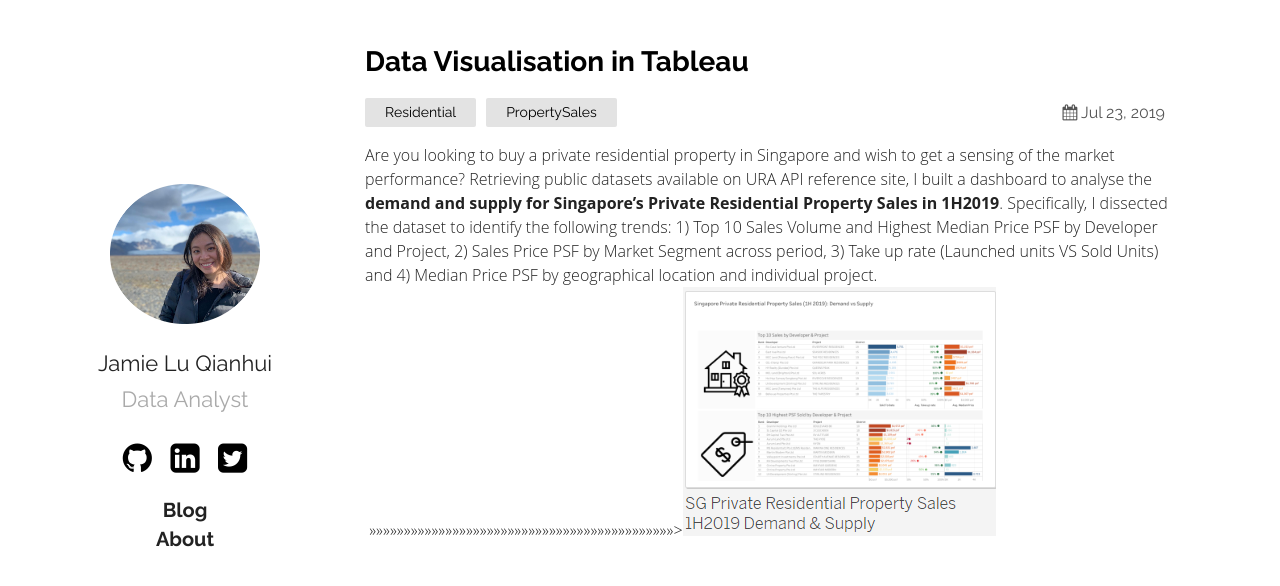
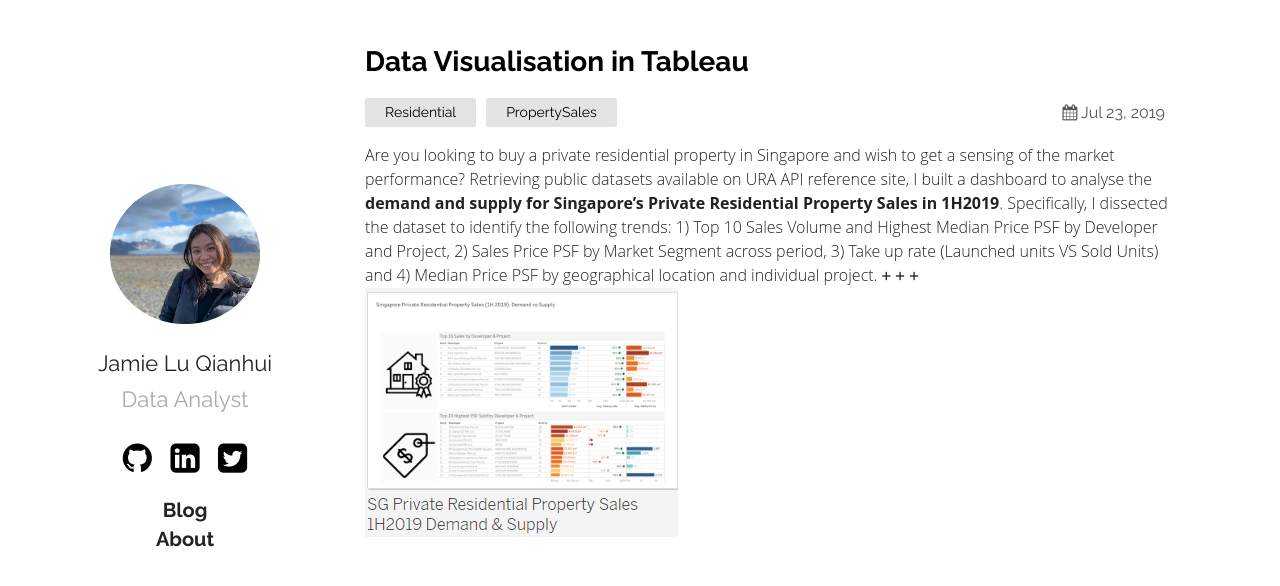
Before and after one commit to jamieqianhui/jamieqianhui.github.io, a Jekyll site: the page built from _posts/2019-07-23-Data-Visualisation-Resi-Property-Sales.markdown, in a window 1280 px wide and 900 px high, cut to the strip 0-594 px from the top of the window. Shown: the top 586 px of the strip. Built offline with Jekyll 4.4.1, drawn with Linux system fonts in a browser that asks for light colours.

Commit message:
updated post

```diff
--- a/_posts/2019-07-23-Data-Visualisation-Resi-Property-Sales.markdown
+++ b/_posts/2019-07-23-Data-Visualisation-Resi-Property-Sales.markdown
@@ -4,7 +4,7 @@
 date:   2019-07-23 09:47:36 +0800
 categories: Residential PropertySales
 ---
-Are you looking to buy a private residential property in Singapore and wish to get a sensing of the market performance? Retrieving public datasets available on URA API reference site, I built a dashboard to analyse the **demand and supply for Singapore's Private Residential Property Sales in 1H2019**. Specifically, I dissected the dataset to identify the following trends: 1) Top 10 Sales Volume and Highest Median Price PSF by Developer and Project, 2) Sales Price PSF by Market Segment across period, 3) Take up rate (Launched units VS Sold Units) and 4) Median Price PSF by geographical location and individual project.  >>>>>>>>>>>>>>>>>>>>>>>>>>>>>>>>>>>>>>>>>>>>>>>>>>>>>>>>>>>>>>>>>>>>>>>>>>>>>>>>>>>>>>>>>![viz]({{ '/assets/viz.PNG' | relative_url }})
+Are you looking to buy a private residential property in Singapore and wish to get a sensing of the market performance? Retrieving public datasets available on URA API reference site, I built a dashboard to analyse the **demand and supply for Singapore's Private Residential Property Sales in 1H2019**. Specifically, I dissected the dataset to identify the following trends: 1) Top 10 Sales Volume and Highest Median Price PSF by Developer and Project, 2) Sales Price PSF by Market Segment across period, 3) Take up rate (Launched units VS Sold Units) and 4) Median Price PSF by geographical location and individual project. `+` `+` `+` ![viz]({{ '/assets/viz.PNG' | relative_url }})
 
 <br>
 <iframe seamless frameborder="0" src="https://public.tableau.com/views/SGPrivateResidentialPropertySales1H2019DemandSupply/SingaporePrivateResidentialPropertySales1H2019DemandvsSupply?:embed=y&:display_count=yes&:origin=viz_share_link" width = '1200' height = '1200' scrolling='yes' ></iframe>
```
